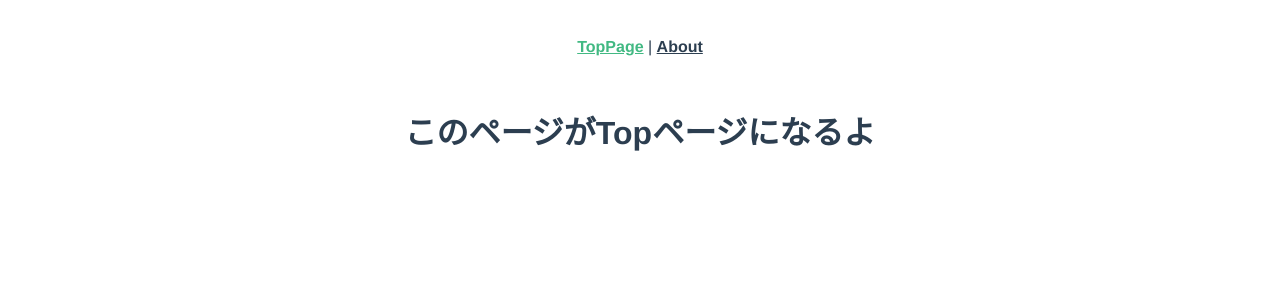
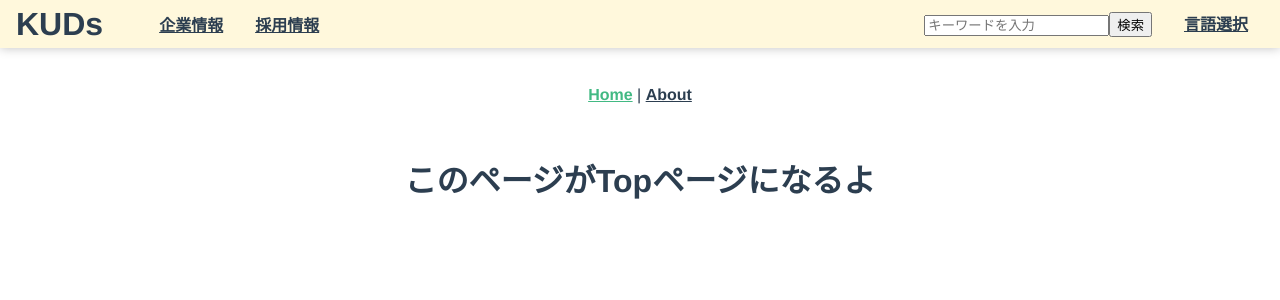
Before and after one commit to kuds-hub/kuds-hp, a Vue app in the folder homepage-frontend/: page / in a window 1280 px wide. Shown: the top 300 px of the page. Built offline with nearby package versions, Linux system fonts and the light colour scheme.

Commit message:
ヘッダをApp.vueにベタ打ちした

```diff
--- a/homepage-frontend/src/App.vue
+++ b/homepage-frontend/src/App.vue
@@ -1,9 +1,29 @@
 <template>
   <div id="nav">
-    <router-link to="/">TopPage</router-link> |
+    <header>
+      <h1 id="header-corporate-name">KUDs</h1>
+      <ul id="header-menu-left">
+        <li id="menu-item"><a href="#">企業情報</a></li>
+        <li id="menu-item"><a href="#">採用情報</a></li>
+      </ul>
+      <ul id="header-menu-right">
+        <li id="menu-item">
+          <input
+            id="search-text"
+            type="search"
+            placeholder="キーワードを入力"
+          />
+          <input type="submit" value="検索" />
+        </li>
+        <li id="menu-item">
+          <a href="#">言語選択</a>
+        </li>
+      </ul>
+    </header>
+    <router-link to="/">Home</router-link> |
     <router-link to="/about">About</router-link>
   </div>
-  <router-view/>
+  <router-view />
 </template>
 
 <style>
@@ -13,6 +33,42 @@
   -moz-osx-font-smoothing: grayscale;
   text-align: center;
   color: #2c3e50;
+}
+
+html {
+  scroll-padding-top: 3rem; /* 固定ヘッダの高さ分 */
+  padding-top: 3rem; /* 固定ヘッダの高さ分 */
+}
+
+header {
+  display: flex;
+  width: 100%;
+  height: 3rem;
+  background-color: cornsilk;
+  align-items: center;
+  position: fixed;
+  left: 0;
+  top: 0;
+  box-shadow: 0px 0px 10px 0px rgba(0, 0, 0, 0.25);
+}
+
+#header-corporate-name {
+  margin-left: 1rem;
+}
+
+#header-menu-left {
+  margin-right: auto;
+}
+
+#header-menu-right {
+  margin-right: 1rem;
+}
+
+#menu-item {
+  list-style: none;
+  display: inline-block;
+  padding: 0.5rem;
+  margin: 0.5rem;
 }
 
 #nav {
--- a/homepage-frontend/src/main.ts
+++ b/homepage-frontend/src/main.ts
@@ -3,6 +3,7 @@ import App from './App.vue';
 import router from './router';
 import store from './store';
 
+
 const app = createApp(App);
 app.use(store);
 app.use(router);
```
Also changed, not shown: homepage-frontend/src/views/Home.vue (+5 -6 lines), 1 other file (tests, documents, lock files or other folders).
